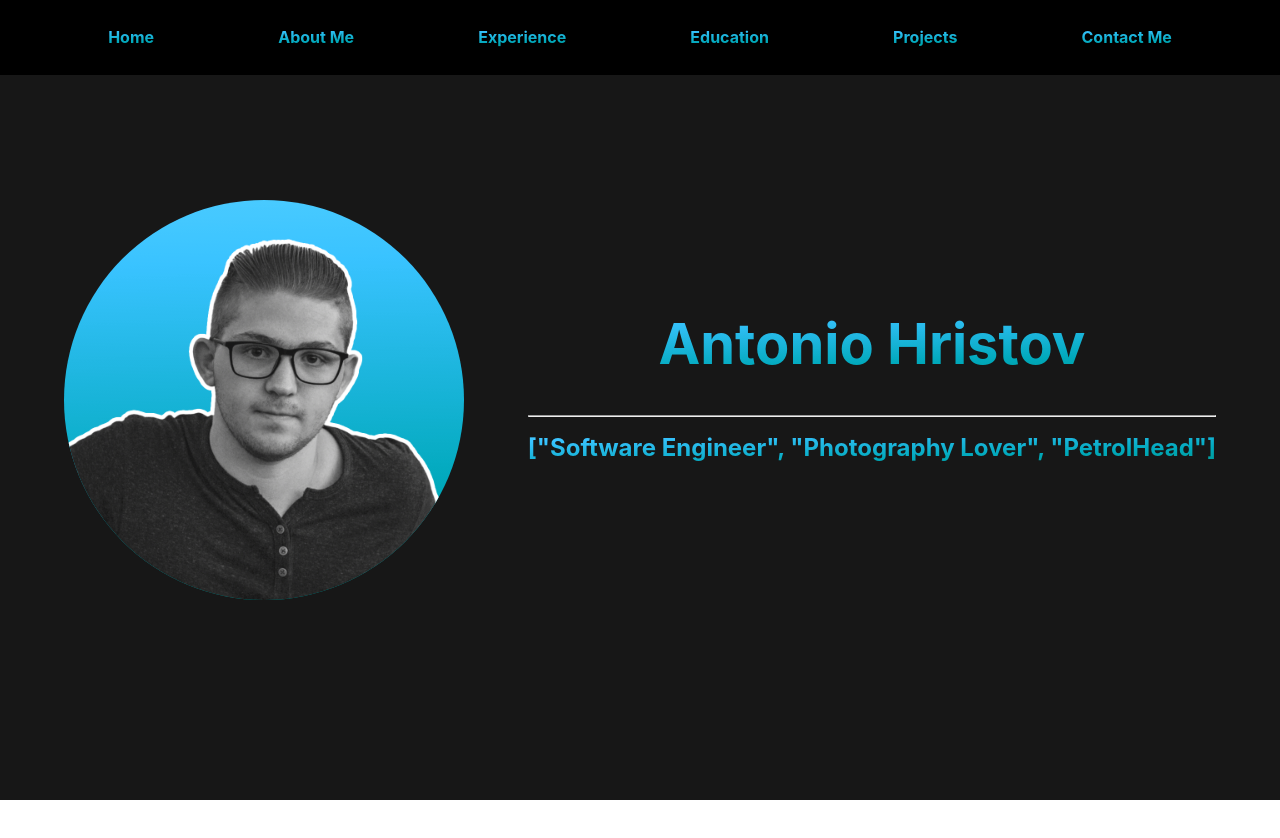
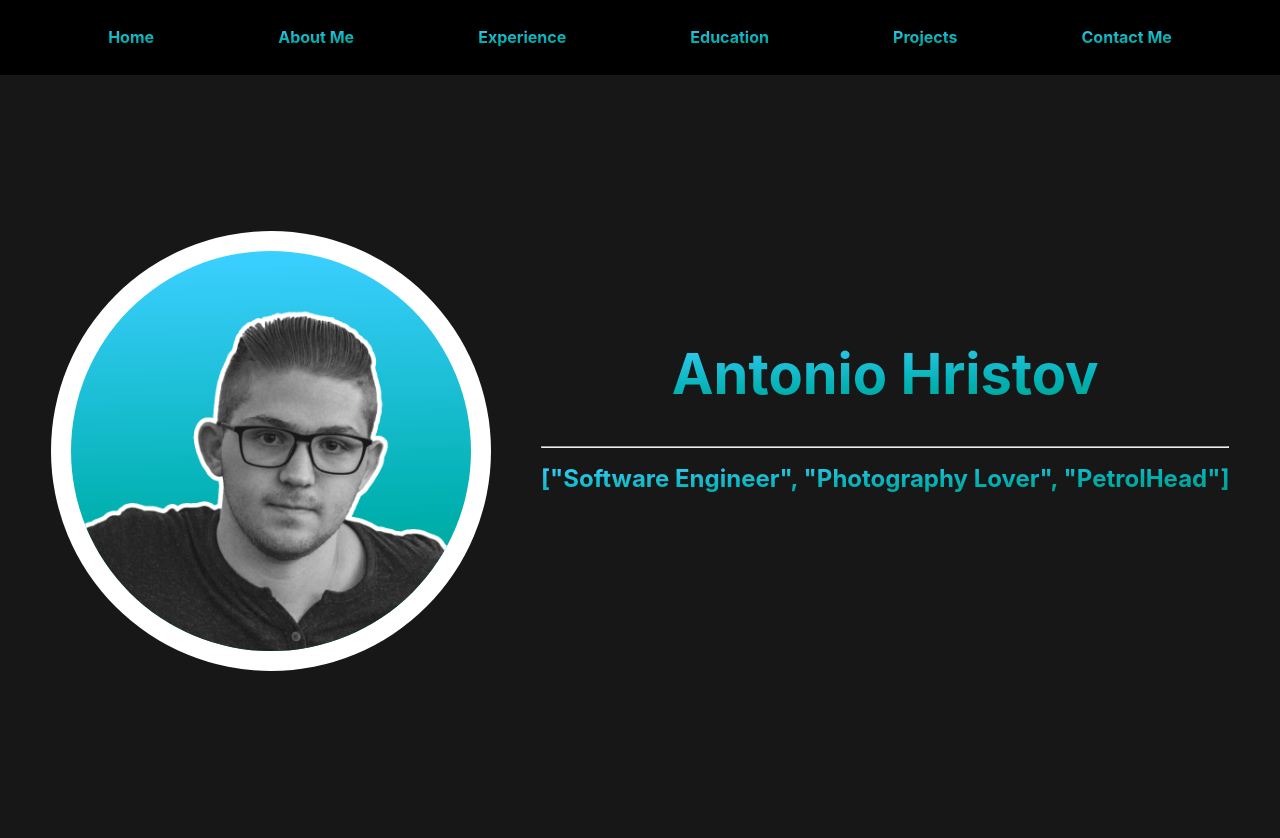
Before and after one commit to tonyhristov/tonyhristov-portfolio, a React (Create React App) app: page / in a window 1280 px wide. Shown: the top 838 px of the page. Before the commit the page ends 800 px from the top, so only its background shows below. Built offline with nearby package versions, Linux system fonts and the light colour scheme.

Commit message:
feat: add drag the home page logo

```diff
--- a/src/components/header/index.js
+++ b/src/components/header/index.js
@@ -1,28 +1,27 @@
-import React from 'react'
-import getLinks from '../../utils/navigation'
-import styled from "styled-components"
-import NavBarLink from "../navLink";
+import React from 'react';
+import getLinks from '../../utils/navigation';
+import styled from 'styled-components';
+import NavBarLink from '../navLink';
 
 const Header = () => {
-    const links = getLinks
+    const links = getLinks;
 
     return (
         <Nav>
-            {links.map(link => (
-                <NavBarLink props={link}/>
+            {links.map((link) => (
+                <NavBarLink props={link} key={link.title} />
             ))}
         </Nav>
-    )
-}
+    );
+};
 
 const Nav = styled.nav`
     width: 100%;
     display: flex;
-   position: fixed;
     justify-content: space-evenly;
     align-items: center;
     overflow: hidden;
     background-color: #000000;
-`
+`;
 
-export default Header
+export default Header;
--- a/src/components/homeLogo/index.js
+++ b/src/components/homeLogo/index.js
@@ -1,13 +1,38 @@
-import React from "react";
-import styled from "styled-components";
-import logo from "../../images/home.png"
-import hue from "../../constants/hue"
+import React, { useRef } from 'react';
+import styled from 'styled-components';
+import logo from '../../images/home.png';
+import hue from '../../constants/hue';
+import { motion } from 'framer-motion';
 
-const HomeLogo = () => (
-    <BackgroundLogo>
-        <Logo src={logo} alt="Logo"/>;
-    </BackgroundLogo>
-)
+const HomeLogo = () => {
+    const constraintsRef = useRef(null);
+    return (
+        <DragContainer ref={constraintsRef} key='drag-container'>
+            <DragItem drag dragConstraints={constraintsRef} key='drag-item'>
+                <BackgroundLogo key='background-logo'>
+                    <Logo src={logo} alt='Logo' />;
+                </BackgroundLogo>
+            </DragItem>
+        </DragContainer>
+    );
+};
+
+const DragContainer = styled(motion.div)`
+    width: 55vh;
+    height: 55vh;
+    display: flex;
+    place-content: center;
+    place-items: center;
+    overflow: hidden;
+    background: rgba(255, 255, 255);
+    border-radius: 50%;
+`;
+
+const DragItem = styled(motion.div)`
+    width: 50vh;
+    height: 50vh;
+    border-radius: inherit;
+`;
 
 const BackgroundLogo = styled.div`
     background-color: #f35626;
@@ -18,16 +43,17 @@ const BackgroundLogo = styled.div`
     position: relative;
     overflow: hidden;
     border-radius: 50%;
-`
+`;
 
-const Logo = styled.img`
-    width: 125%;
-    height: 125%;
+const Logo = styled.div`
+    background-image: url(${logo});
+    background-position: center;
+    background-repeat: no-repeat;
+    background-size: 140%;
     position: relative;
     overflow: hidden;
-    border-radius: 50%;
-    margin-top: -9vh;
-    margin-left:-7vh
-`
+    height: 108%;
+    width: 100%;
+`;
 
-export default HomeLogo
+export default HomeLogo;
--- /dev/null
+++ b/src/pages/about/index.js
@@ -0,0 +1,5 @@
+import React from 'react';
+
+const About = () => <div></div>;
+
+export default About;
--- a/src/pages/home/index.js
+++ b/src/pages/home/index.js
@@ -1,23 +1,24 @@
-import React from "react";
-import styled from "styled-components";
-import HomeLogo from "../../components/homeLogo";
-import HomeText from "../../components/homeText";
+import React from 'react';
+import styled from 'styled-components';
+import HomeLogo from '../../components/homeLogo';
+import HomeText from '../../components/homeText';
 
 const Home = () => {
     return (
         <Wrapper>
-            <HomeLogo/>
-            <HomeText/>
+            <HomeLogo />
+            <HomeText />
         </Wrapper>
-    )
-}
+    );
+};
 
 const Wrapper = styled.div`
     display: flex;
+
     justify-content: space-evenly;
     -ms-transform: translateY(50%);
     transform: translateY(50%);
-`
+    margin-top: -5%;
+`;
 
-
-export default Home
+export default Home;
--- a/src/pages/page-layout/index.js
+++ b/src/pages/page-layout/index.js
@@ -1,25 +1,27 @@
 import React from 'react'
 import Header from '../../components/header'
-import Footer from '../../components/footer'
 import styled from "styled-components";
 import Home from "../home";
+import About from "../about";
 
 const PageLayout = (props) => {
     return (
-        <div >
+        <div>
             <Header/>
-            <Container >
+            <Container>
                 <Home/>
+            </Container>
+            <Container>
+                <About/>
             </Container>
         </div>
     )
 }
 
-const Container =styled.div`
-    display: inline-block;
+const Container = styled.div`
     width: 100%;
-    // height: calc(100vh - 10px);
-    height: 100vh;
+    height: calc(100vh - 10px);
+
 `
 
 export default PageLayout
```
Also changed, not shown: src/components/navLink/index.js (+12 -13 lines). Lines whose indentation alone changed are shown as unchanged.
